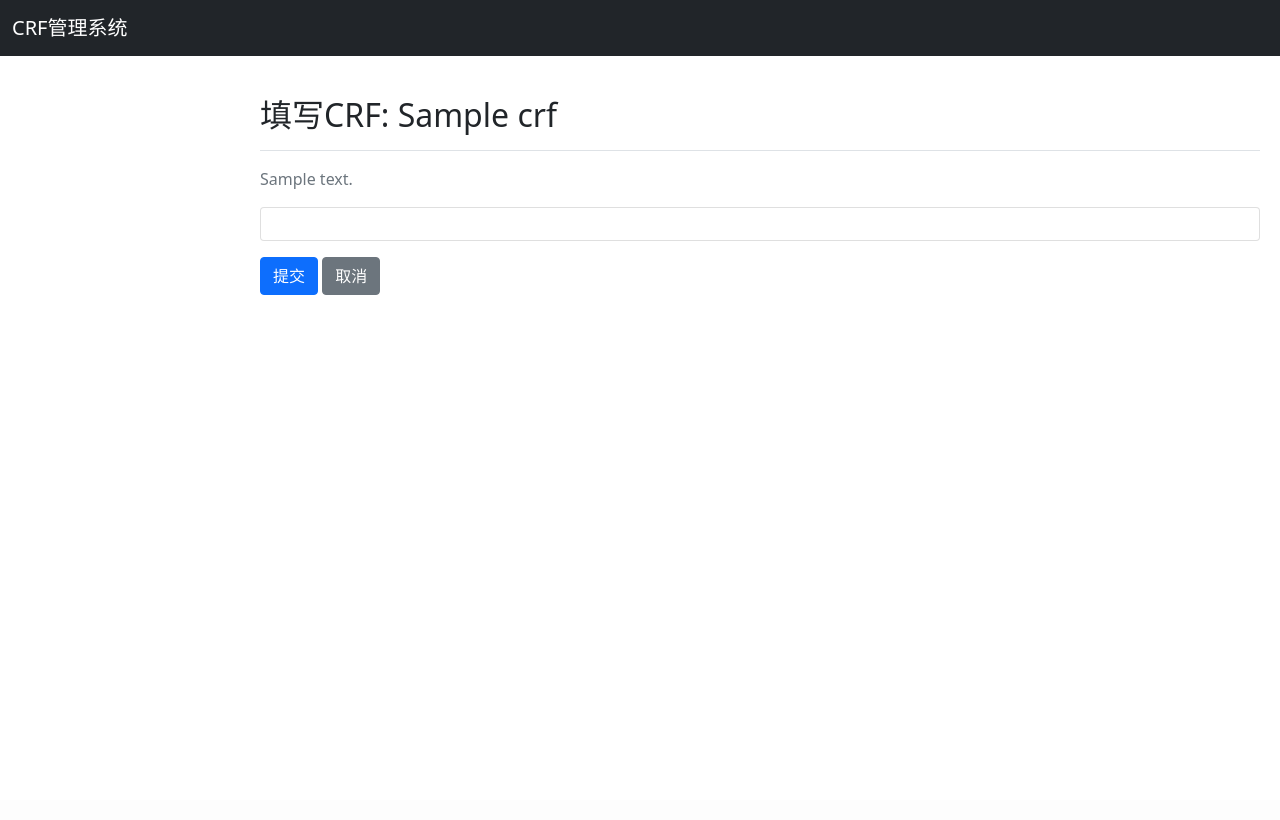
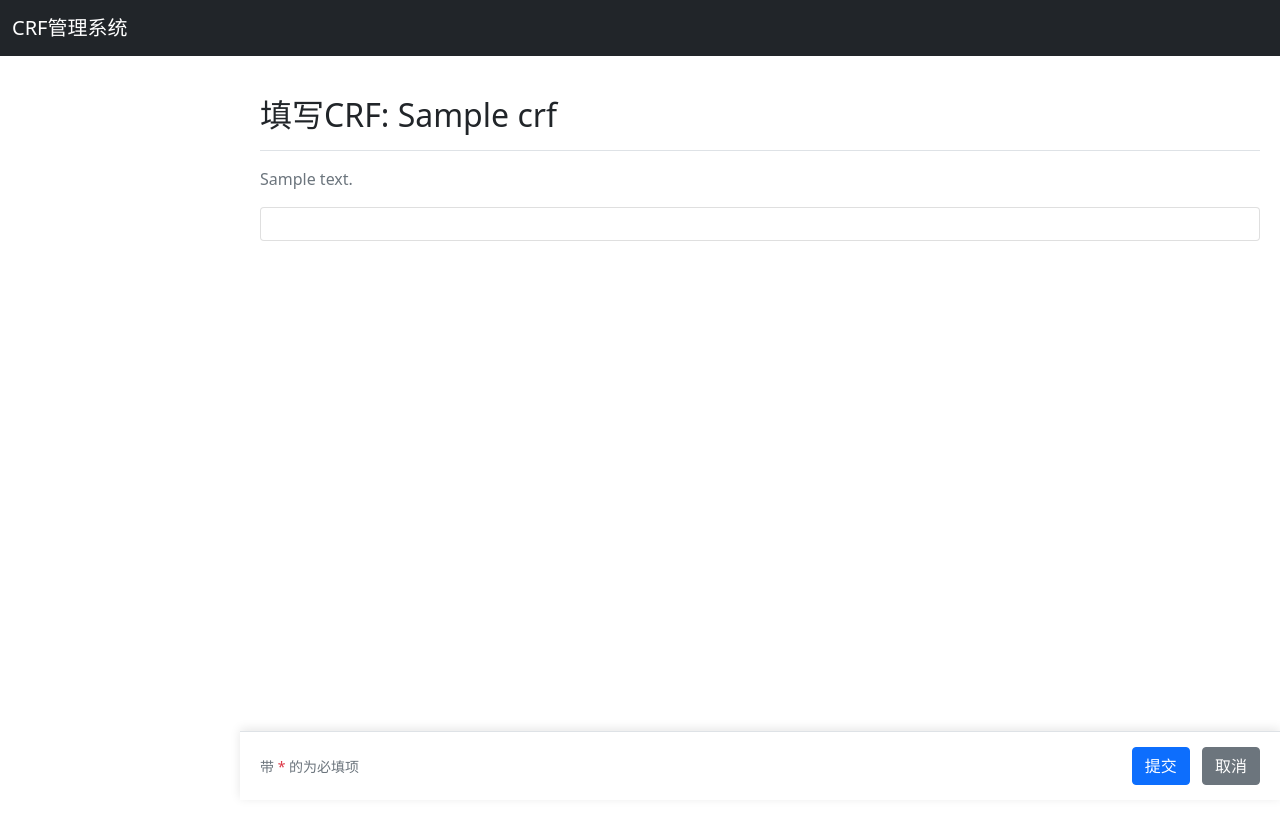
Before and after one commit to Jingyilang/EDC, a Django app: template accounts/templates/accounts/crf_fill.html in a window 1280 px wide. Before the commit the page ends 295 px from the top, so only its background shows below. Run offline with Django 3.2, Linux system fonts and the light colour scheme; the template is opened without the code that fills it: most values are stand-ins (such as "Sample title", 1, 10 or a date in 2020).

Commit message:
[fix]用户提交/取消按钮放置右下;单选题水平放置

```diff
--- a/accounts/templates/accounts/crf_fill.html
+++ b/accounts/templates/accounts/crf_fill.html
@@ -2,14 +2,62 @@
 
 {% block title %}填写CRF - {{ crf.name }}{% endblock %}
 
+{% block extra_css %}
+<style>
+    /* 为底部固定按钮预留空间 */
+    .form-container {
+        padding-bottom: 80px;
+    }
+
+    /* 底部固定按钮栏 */
+    .fixed-bottom-bar {
+        position: fixed;
+        bottom: 0;
+        left: 240px;  /* 与侧边栏宽度对应 */
+        right: 0;
+        background: #fff;
+        border-top: 1px solid #dee2e6;
+        padding: 15px 20px;
+        z-index: 1030;
+        box-shadow: 0 -2px 10px rgba(0,0,0,0.1);
+    }
+
+    /* 单选按钮水平排列 */
+    .radio-inline-group {
+        display: flex;
+        gap: 20px;
+        margin-top: 5px;
+    }
+
+    .radio-inline-group .form-check {
+        display: flex;
+        align-items: center;
+        gap: 5px;
+        margin: 0;
+        padding: 0;
+    }
+
+    .radio-inline-group .form-check-input {
+        position: static;
+        margin: 0;
+    }
+
+    /* 调整主内容区域，避免被底部栏遮挡 */
+    body {
+        padding-bottom: 20px;
+    }
+</style>
+{% endblock %}
+
 {% block content %}
+<div class="form-container">
     <div class="d-flex justify-content-between flex-wrap flex-md-nowrap align-items-center pt-3 pb-2 mb-3 border-bottom">
         <h1 class="h2">填写CRF: {{ crf.name }}</h1>
     </div>
 
     <p class="text-muted">{{ crf.description|default:"无描述" }}</p>
 
-<form method="post" class="needs-validation" novalidate>
+    <form method="post" class="needs-validation" novalidate id="crfForm">
         {% csrf_token %}
 
         <div class="card mb-3">
@@ -22,7 +70,27 @@
                             <span class="text-danger">*</span>
                         {% endif %}
                     </label>
+
+                    {% if field.field.widget.input_type == 'radio' or 'radio' in field.field.widget.template_name %}
+                        <div class="radio-inline-group">
+                            {% for choice in field.field.choices %}
+                            <div class="form-check">
+                                <input type="radio"
+                                       name="{{ field.name }}"
+                                       id="{{ field.id_for_label }}_{{ forloop.counter }}"
+                                       value="{{ choice.0 }}"
+                                       class="form-check-input"
+                                       {% if field.value == choice.0 %}checked{% endif %}>
+                                <label class="form-check-label" for="{{ field.id_for_label }}_{{ forloop.counter }}">
+                                    {{ choice.1 }}
+                                </label>
+                            </div>
+                            {% endfor %}
+                        </div>
+                    {% else %}
                         {{ field }}
+                    {% endif %}
+
                     {% if field.errors %}
                         {% for error in field.errors %}
                             <div class="invalid-feedback d-block">{{ error }}</div>
@@ -32,12 +100,19 @@
                 {% endfor %}
             </div>
         </div>
+    </form>
+</div>
 
-    <div class="mb-3">
-        <button type="submit" class="btn btn-primary">提交</button>
+<!-- 固定在底部的按钮栏 -->
+<div class="fixed-bottom-bar">
+    <div class="d-flex justify-content-between align-items-center">
+        <span class="text-muted small">带 <span class="text-danger">*</span> 的为必填项</span>
+        <div>
+            <button type="submit" form="crfForm" class="btn btn-primary me-2">提交</button>
             <a href="{% url 'user_dashboard' %}" class="btn btn-secondary">取消</a>
         </div>
-</form>
+    </div>
+</div>
 
 <script>
 // 表单验证
--- a/edc/urls.py
+++ b/edc/urls.py
@@ -6,7 +6,7 @@ from django.urls import path, include
 from django.views.generic import RedirectView
 
 urlpatterns = [
-    path('admin/', admin.site.urls),
+    path('czy-edc-2026/', admin.site.urls),
     path('', include('accounts.urls')),
     path('', RedirectView.as_view(url='login/', permanent=False), name='home'),
 ]
```
Lines whose indentation alone changed are shown as unchanged.
